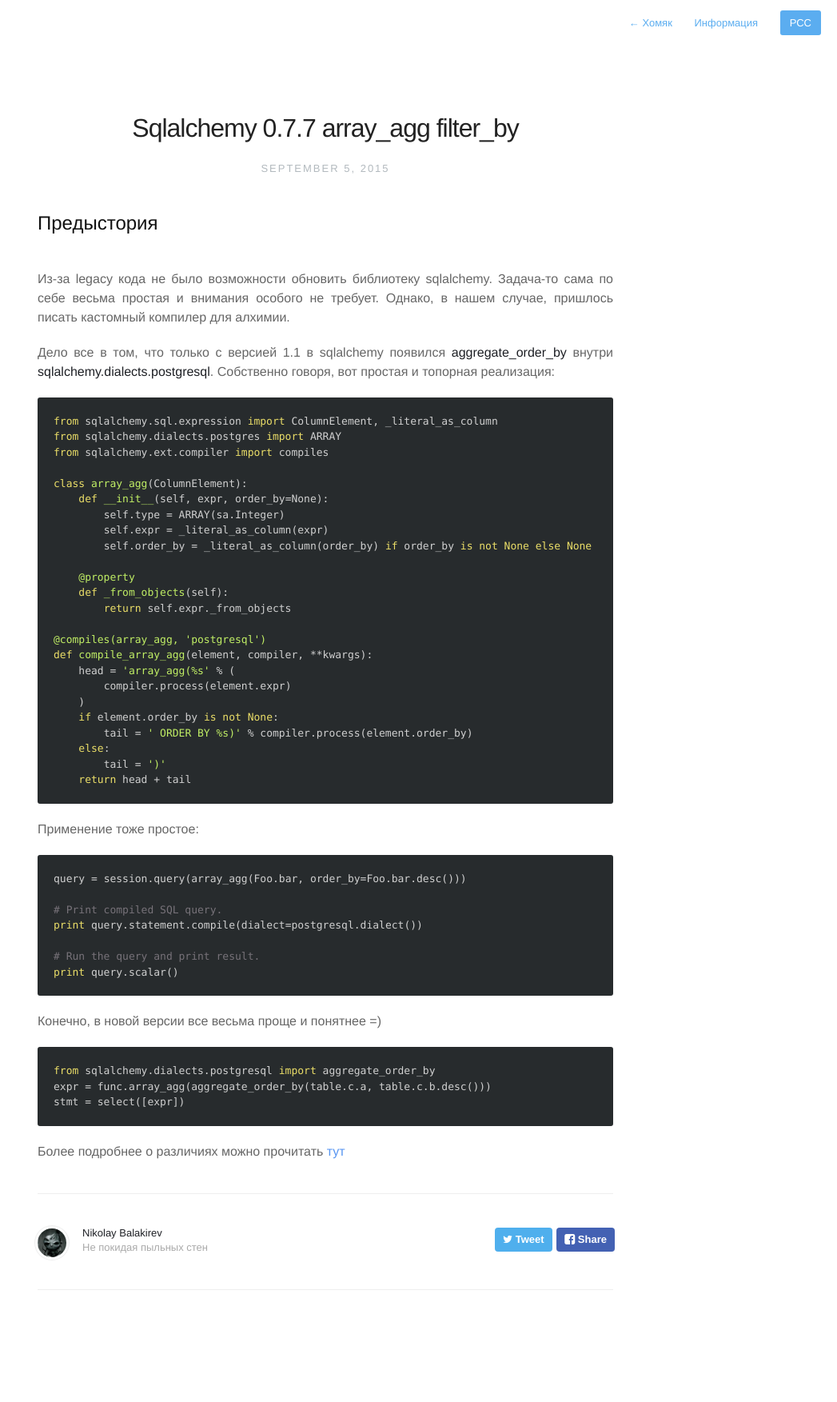
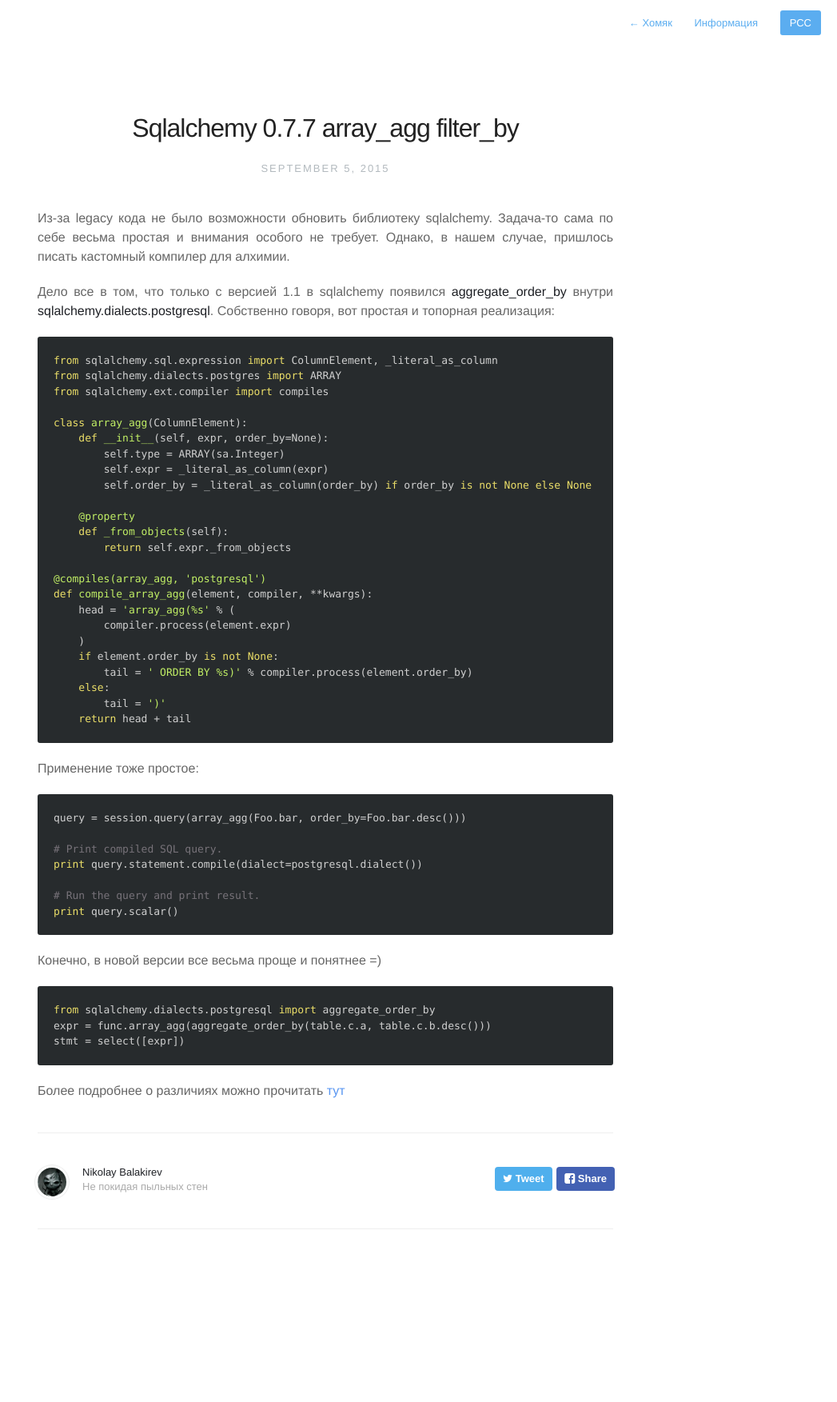
Before and after one commit to MadFaill/madfaill.github.io, a Jekyll site: the page built from _posts/2015-09-05-sqlalchemy-0.7-array_agg.md, in a window 1280 px wide. Shown: the whole page at 80% size, without its empty margins (233-1280 px from the left). Built offline with Jekyll 4.4.1, drawn with Linux system fonts in a browser that asks for light colours; nearby versions of some CDN libraries; Markdown is read by kramdown in place of the engine named in the settings; after the commit the page ends 1677 px from its top, so only the background shows below that.

Commit message:
fix article =)

```diff
--- a/_posts/2015-09-05-sqlalchemy-0.7-array_agg.md
+++ b/_posts/2015-09-05-sqlalchemy-0.7-array_agg.md
@@ -4,8 +4,6 @@ description: "Для тех, кто не может обновить алхим
 category: "python"
 tags: ['python', 'sqlalchemy']
 ---
-
-## Предыстория
 
 Из-за legacy кода не было возможности обновить библиотеку sqlalchemy. Задача-то сама по себе весьма простая и внимания особого не требует.
 Однако, в нашем случае, пришлось писать кастомный компилер для алхимии.
```
